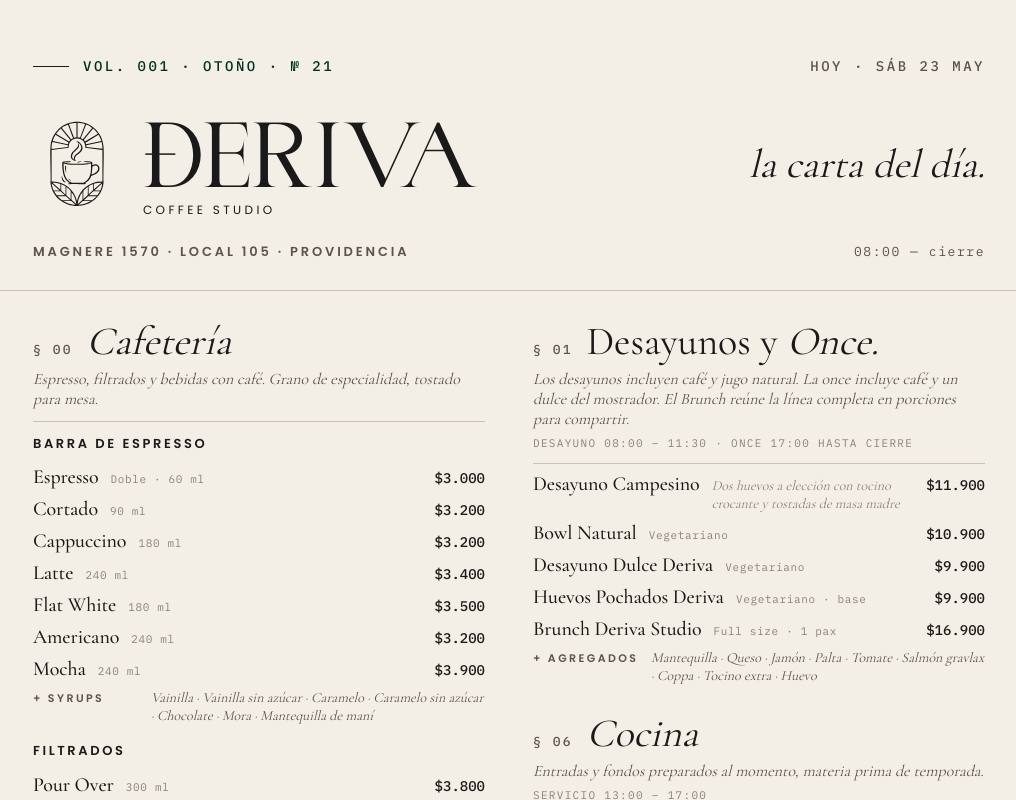
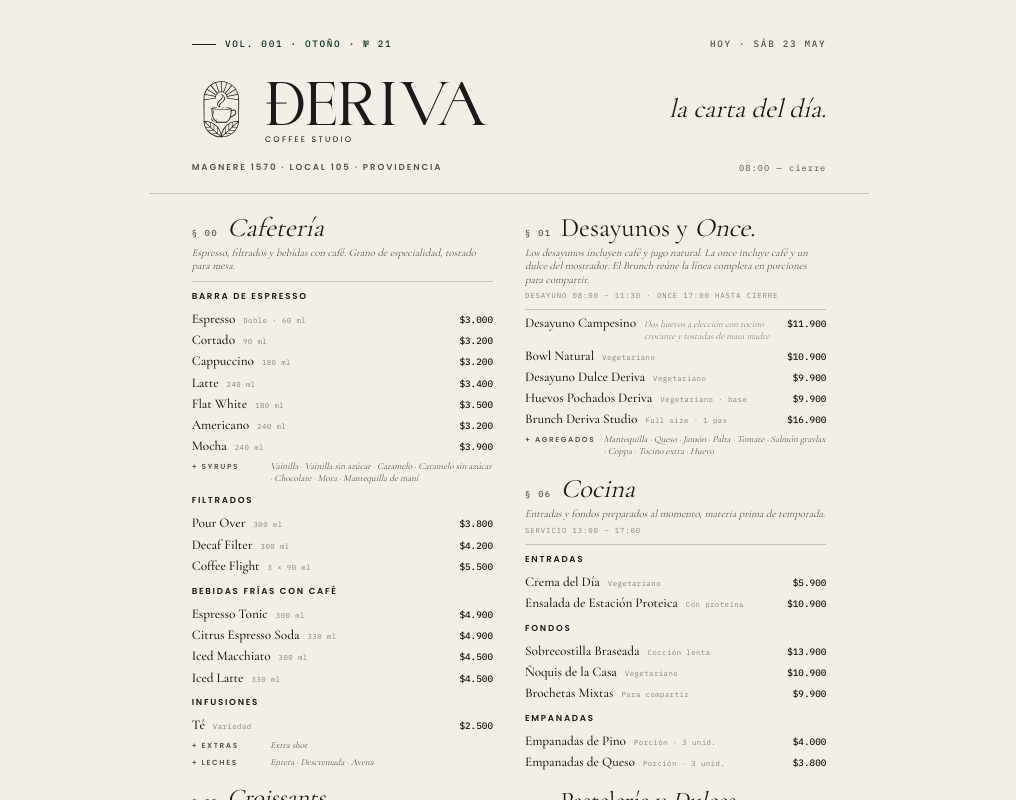
Before and after one commit to javiersoto15/deriva-studio-app, a Next.js app: page /menu-display in a window 1280 px wide. Shown: the top 800 px of the page, without its empty margins (131-1147 px from the left). Built offline with nearby package versions, Linux system fonts and the light colour scheme.

Commit message:
menu-display: pre-shrink stage to absorb default 150% zoom
Shop browser resets to 150% page zoom on every deploy. Apply
zoom: 0.6667 on .md-stage so the default 150% renders at the
intended 1080x1920 size.

```diff
--- a/app/(landing)/menu-display/menu-display.css
+++ b/app/(landing)/menu-display/menu-display.css
@@ -24,6 +24,10 @@
   flex-direction: column;
   font-family: var(--font-tracked), Poppins, sans-serif;
   overflow: hidden;
+  /* Shop browser resets to 150% page-zoom on every deploy. Pre-shrink the
+     stage by 1/1.5 so the default 150% zoom renders at the intended size
+     (what manually flipping to 100% used to give us). */
+  zoom: 0.6667;
 }
 
 /* === Masthead === */
```
